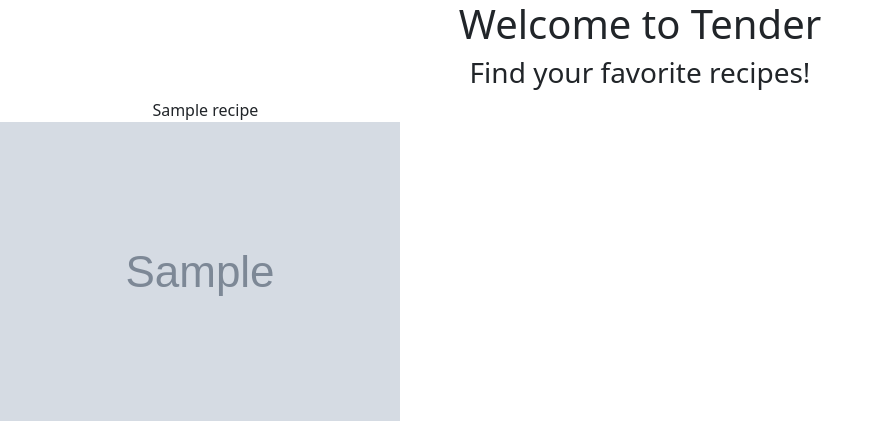
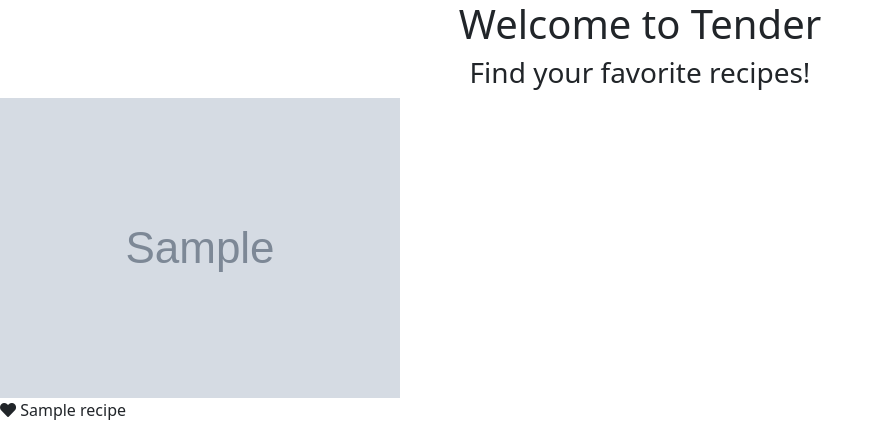
Before and after one commit to agnesmcc/capstone_project_one, a Flask app: template templates/home.html in a window 1280 px wide. Shown: the top 421 px of the page, without its empty margins (0-884 px from the left). Run offline with Flask 2, Linux system fonts and the light colour scheme; the template is opened without the code that fills it: values that come from a table or form of the project are taken from there, others are empty; tables that the repository leaves empty hold one stand-in row (values such as "Sample post"); grey boxes marked "Sample" are stand-in pictures; some libraries are stand-ins or nearby versions.

Commit message:
Move recipe titles below image

```diff
--- a/templates/favorites/favorites.html
+++ b/templates/favorites/favorites.html
@@ -10,12 +10,10 @@
     {% for recipe in recipes %}
       <div class="col-md-4">
         <div class="recipe-item">
-        <div class="text-center"> <!-- Center the title -->
-          <span>{{ recipe.title }}</span>
-        </div>
           <img src="{{ recipe.image_url }}" data-recipeId="{{ recipe.id }}" alt="{{ recipe.title }}" class="img-fluid"> <!-- Make the image responsive -->
         </div>
         <i class="far fa-heart {% if recipe in user.favorites %}fas{% else %}far{% endif %} favorite-selector" data-recipeId="{{ recipe.id }}"></i>
+        <span>{{ recipe.title }}</span>
       </div>
     {% endfor %}
   </div>
--- a/templates/home.html
+++ b/templates/home.html
@@ -10,12 +10,10 @@
   {% for recipe in recipes %}
     <div class="col-md-4">
       <div class="recipe-item">
-        <div class="text-center"> <!-- Center the title -->
-          <span>{{ recipe.title }}</span>
-        </div>
         <img src="{{ recipe.image_url }}" data-recipeId="{{ recipe.id }}" alt="{{ recipe.title }}" class="img-fluid"> <!-- Make the image responsive -->
       </div>
       <i class="far fa-heart {% if recipe in user.favorites %}fas{% else %}far{% endif %} favorite-selector" data-recipeId="{{ recipe.id }}"></i>
+      <span>{{ recipe.title }}</span>
     </div>
   {% endfor %}
   </div>
--- a/templates/lists/list.html
+++ b/templates/lists/list.html
@@ -8,12 +8,10 @@
     {% for recipe in recipes %}
       <div class="col-md-4">
         <div class="recipe-item">
-        <div class="text-center"> <!-- Center the title -->
-          <span>{{ recipe.title }}</span>
-        </div>
           <img src="{{ recipe.image_url }}" data-recipeId="{{ recipe.id }}" alt="{{ recipe.title }}" class="img-fluid"> <!-- Make the image responsive -->
         </div>
         <i class="far fa-heart {% if recipe in user.favorites %}fas{% else %}far{% endif %} favorite-selector" data-recipeId="{{ recipe.id }}"></i>
+        <span>{{ recipe.title }}</span>
       </div>
     {% endfor %}
   </div>
```
Lines whose indentation alone changed are shown as unchanged.
